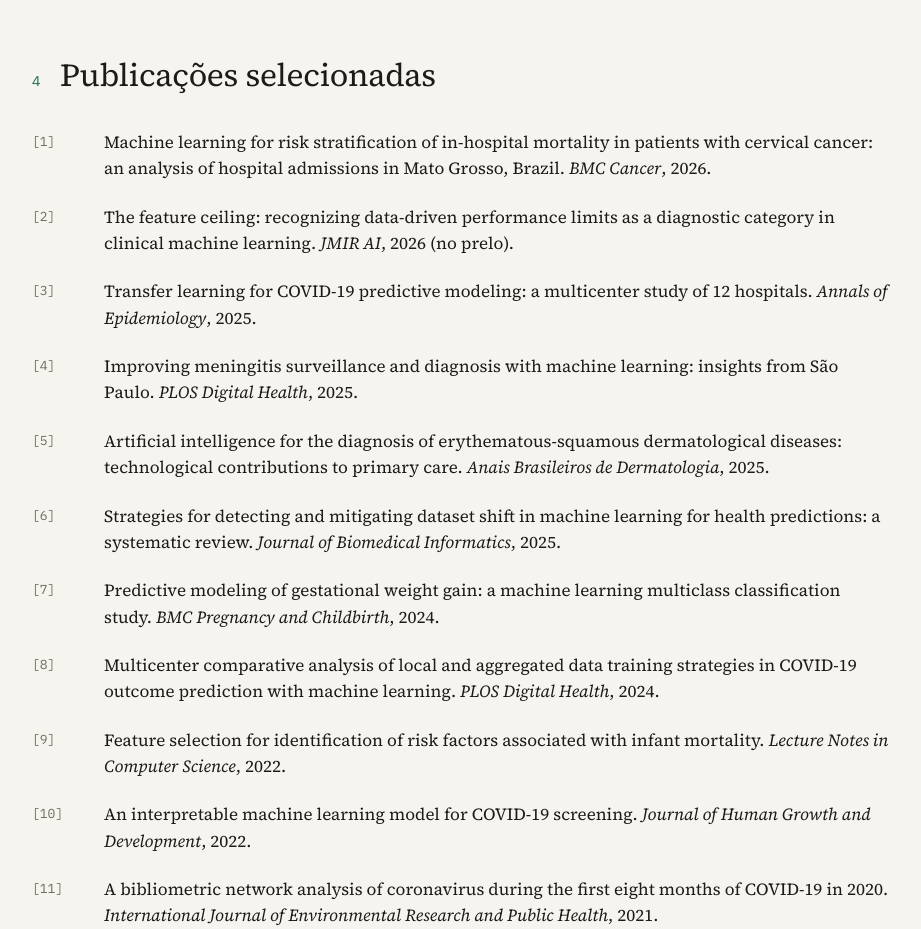
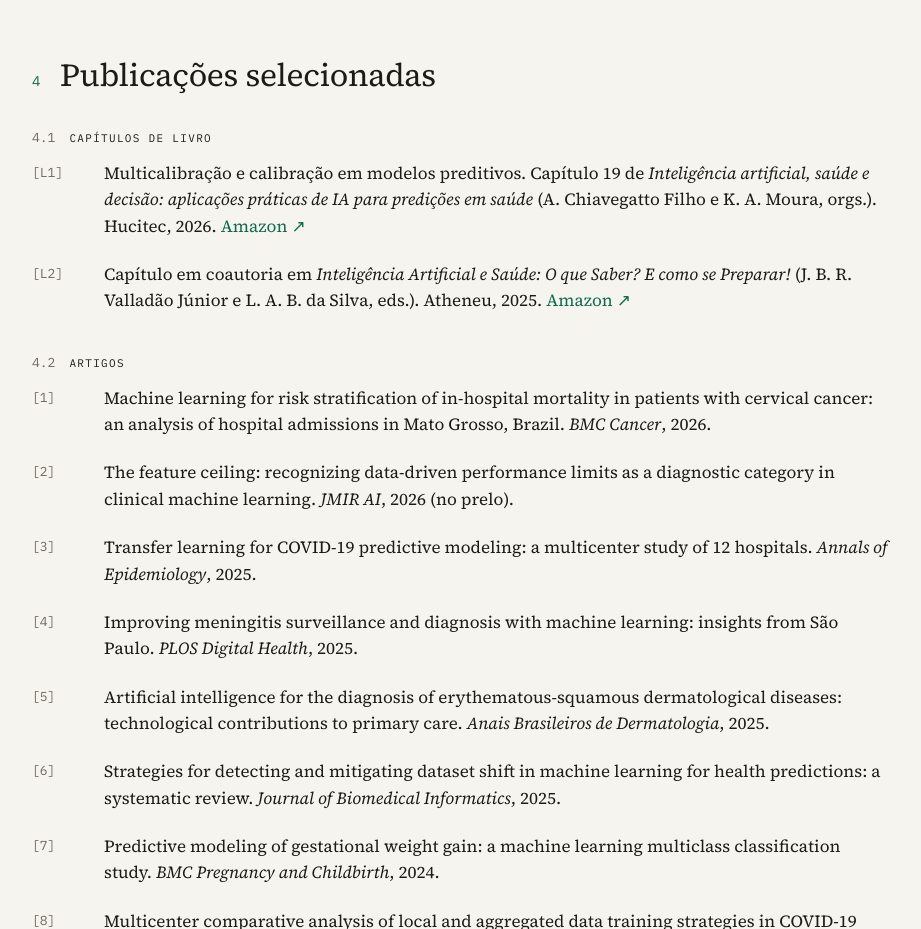
Before and after one commit to fabianofilho/portfolio, a plain HTML site: page index.html in a window 1280 px wide. Shown: the part 5840-6769 px from the top of the page, without its empty margins (80-1001 px from the left). Drawn offline with Linux system fonts and the light colour scheme.

Commit message:
Publicações: capítulos de livro (Hucitec 2026, cap. 19 de multicalibração; Atheneu 2025)

```diff
--- a/index.html
+++ b/index.html
@@ -804,6 +804,12 @@
 
   <section id="s4" class="sec">
     <h2><span class="n">4</span><span data-i18n="pub.title">Publicações selecionadas</span></h2>
+    <div class="sw-group"><span class="acc-num">4.1</span><span class="kicker" data-i18n="pubg1">Capítulos de livro</span></div>
+    <ol class="pubs">
+      <li><span class="ref">[L1]</span><span data-i18n="book1">Multicalibração e calibração em modelos preditivos. Capítulo 19 de <em>Inteligência artificial, saúde e decisão: aplicações práticas de IA para predições em saúde</em> (A. Chiavegatto Filho e K. A. Moura, orgs.). Hucitec, 2026. <a href="https://www.amazon.com.br/dp/8584046534" target="_blank" rel="noopener">Amazon ↗</a></span></li>
+      <li><span class="ref">[L2]</span><span data-i18n="book2">Capítulo em coautoria em <em>Inteligência Artificial e Saúde: O que Saber? E como se Preparar!</em> (J. B. R. Valladão Júnior e L. A. B. da Silva, eds.). Atheneu, 2025. <a href="https://www.amazon.com.br/dp/6555869372" target="_blank" rel="noopener">Amazon ↗</a></span></li>
+    </ol>
+    <div class="sw-group"><span class="acc-num">4.2</span><span class="kicker" data-i18n="pubg2">Artigos</span></div>
     <ol class="pubs">
       <li><span class="ref">[1]</span><span>Machine learning for risk stratification of in-hospital mortality in patients with cervical cancer: an analysis of hospital admissions in Mato Grosso, Brazil. <em>BMC Cancer</em>, 2026.</span></li>
       <li><span class="ref">[2]</span><span>The feature ceiling: recognizing data-driven performance limits as a diagnostic category in clinical machine learning. <em>JMIR AI</em>, 2026 (<span data-i18n="pub.inpress">no prelo</span>).</span></li>
@@ -1031,6 +1037,10 @@
     'sw18.desc': '/med clinical suite for Claude: direct answers plus 8 structured clinical-reasoning templates.',
     'sw4.desc': 'Time series and machine learning on DATASUS data to anticipate epidemiological trends and support health management.',
     'pub.title': 'Selected publications',
+    'pubg1': 'Book chapters',
+    'pubg2': 'Articles',
+    'book1': 'Multicalibration and calibration in predictive models. Chapter 19 of <em>Inteligência artificial, saúde e decisão: aplicações práticas de IA para predições em saúde</em> (A. Chiavegatto Filho and K. A. Moura, eds.). Hucitec, 2026. In Portuguese. <a href="https://www.amazon.com.br/dp/8584046534" target="_blank" rel="noopener">Amazon ↗</a>',
+    'book2': 'Co-authored chapter in <em>Inteligência Artificial e Saúde: O que Saber? E como se Preparar!</em> (J. B. R. Valladão Júnior and L. A. B. da Silva, eds.). Atheneu, 2025. In Portuguese. <a href="https://www.amazon.com.br/dp/6555869372" target="_blank" rel="noopener">Amazon ↗</a>',
     'pub.more': 'Full list on Google Scholar ↗',
     'pub.inpress': 'in press',
     'car.title': 'Career',
```
